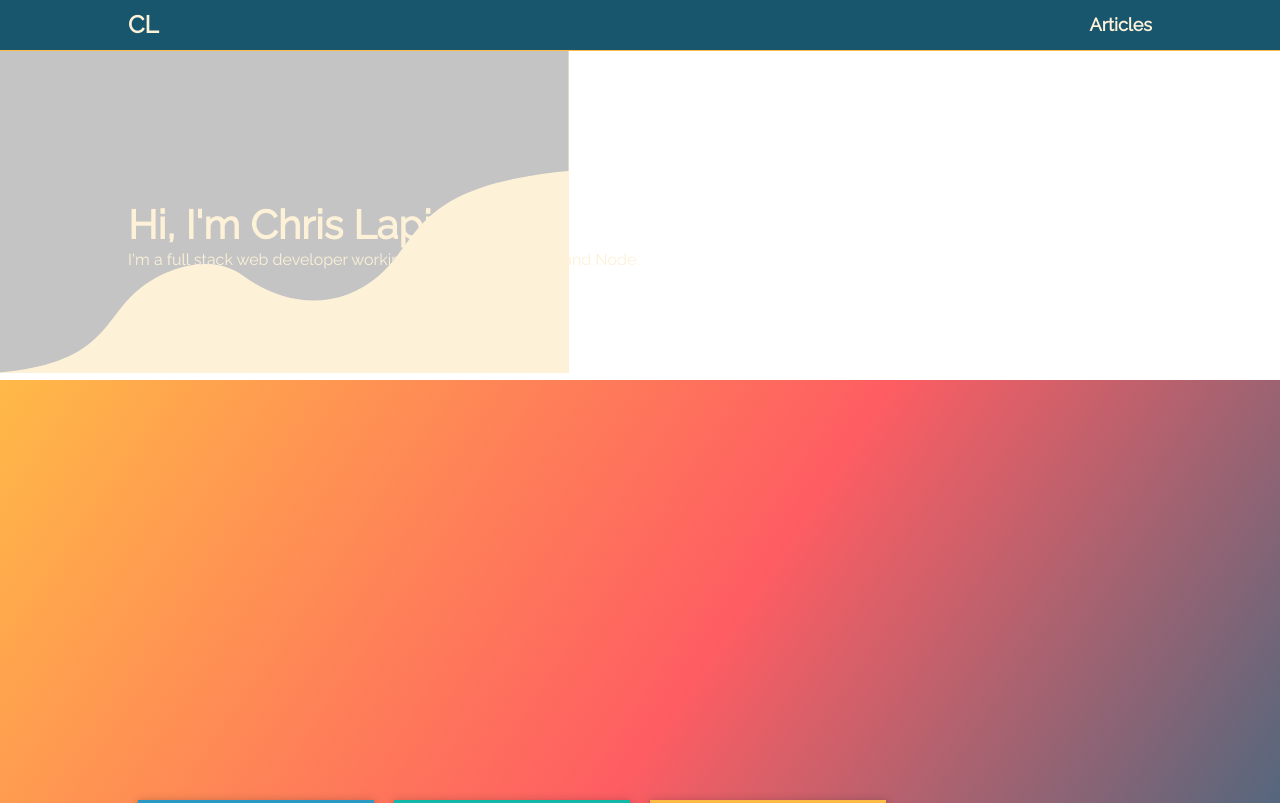
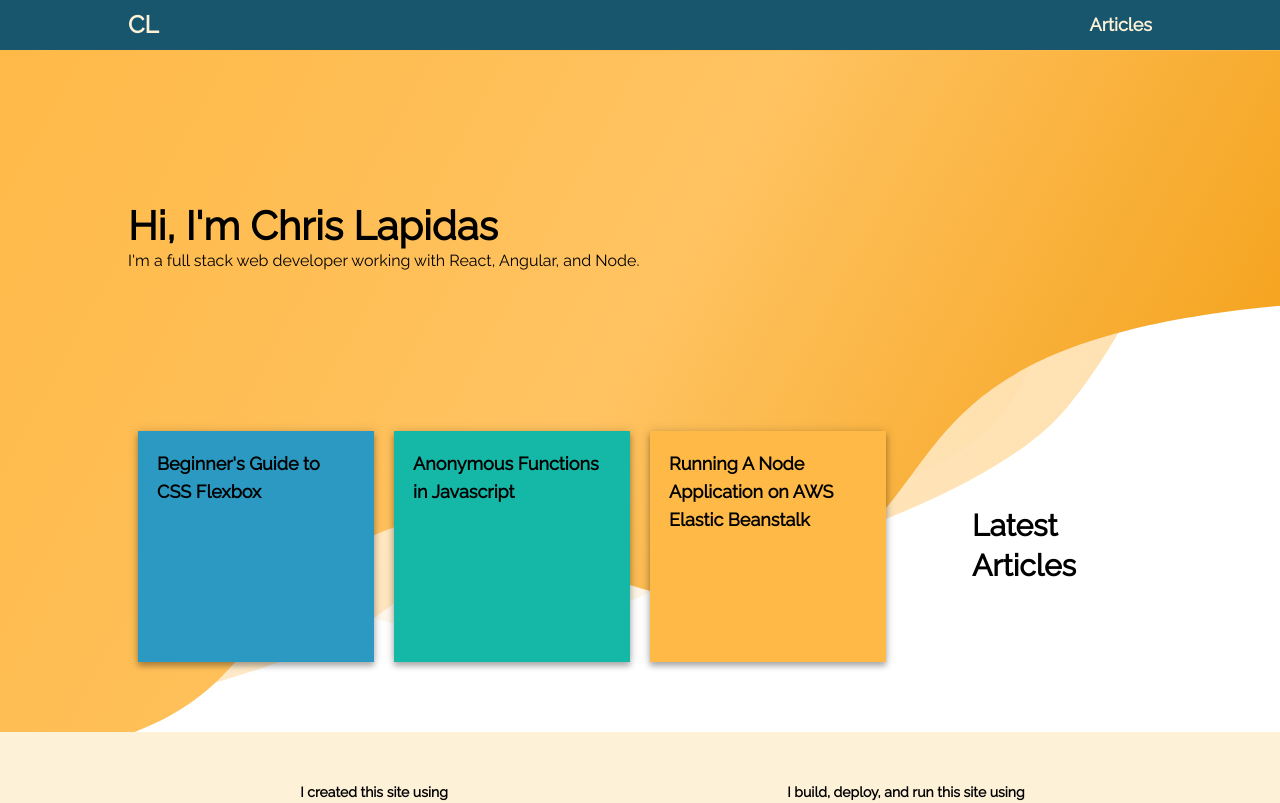
Before and after one commit to chrislapidas/chrislaps, a Next.js app: page / in a window 1280 px wide. Shown: the top 803 px of the page. Built offline with nearby package versions, Linux system fonts and the light colour scheme.

Commit message:
New bg wave svg

```diff
--- a/components/Layout.js
+++ b/components/Layout.js
@@ -10,7 +10,7 @@ const Layout = ({ children }) => {
         rel="stylesheet"
       ></link>
       <Nav />
-      <main>{children}</main>
+      {children}
       <Footer />
     </div>
   );
--- a/pages/index.js
+++ b/pages/index.js
@@ -3,15 +3,14 @@ import styles from "../styles/Index.module.scss";
 
 export default function Home() {
   return (
-    <div>
+    <main>
       <Head>
         <title>Chris Lapidas | Web Developer</title>
         <meta name="keywords" content="Chris Lapidas, Web Developer" />
         <link rel="icon" href="/C.jpg" />
       </Head>
 
-      <main>
-        <img className={styles.bgWave} src="/bg-wave-2.svg"></img>
+      <img className={styles.bgWave} src="/bg-wave.svg"></img>
 
       <section className={styles.landing}>
         <div className={"container " + styles.landingContainer}>
@@ -106,6 +105,5 @@ export default function Home() {
         </div>
       </section>
     </main>
-    </div>
   );
 }
--- a/styles/Index.module.scss
+++ b/styles/Index.module.scss
@@ -1,37 +1,25 @@
 .landing {
-  background: linear-gradient(
-    124deg,
-    var(--color-3) 0%,
-    var(--color-5) 50%,
-    var(--color-1) 100%
-  );
-
-  height: calc(100vh - 50px);
-  color: var(--color-4);
+  padding: 150px 0 150px 0;
 }
 
 .bgWave {
-  color: red;
-  background-color: var(--color-4);
+  width: 100%;
+  position: absolute;
+  z-index: -1;
 }
 
 .landingContainer {
-  position: absolute; /* or absolute */
-  top: 25%;
   font-size: 1.6rem;
 }
 
 .latest {
-  padding-top: 60px;
   padding-bottom: 60px;
-  background-color: var(--color-4);
 }
 
 .latestContainer {
   display: flex;
   align-items: center;
   justify-content: center;
-  margin-top: -50vh;
 }
 
 .articleWrapper1,
```
Also changed, not shown: public/bg-wave.svg. Lines whose indentation alone changed are shown as unchanged.
